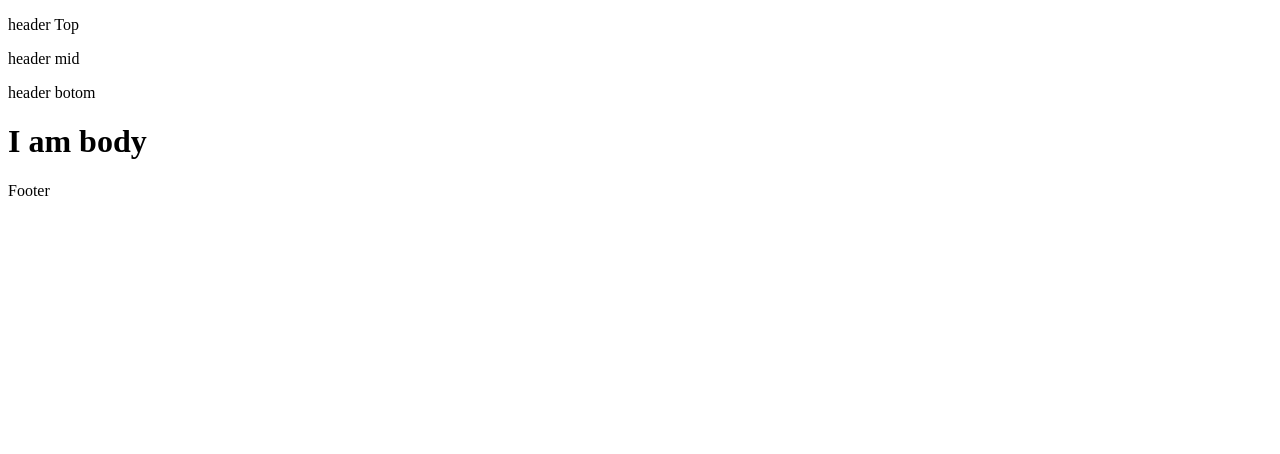
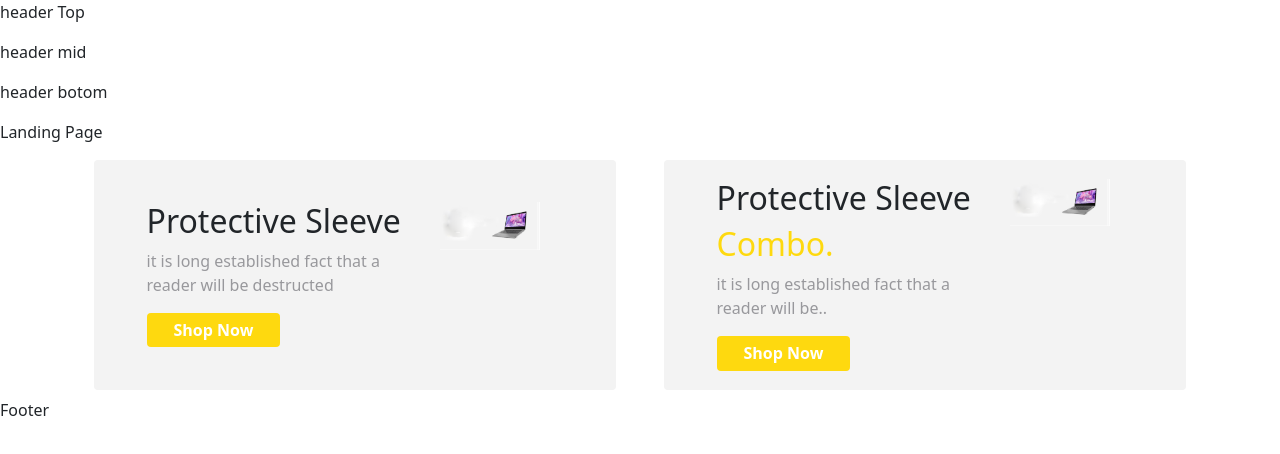
Before and after one commit to siam88/ecom_landing_page_demo, a React (Create React App) app: page / in a window 1280 px wide. Shown: the top 454 px of the page. Built offline with nearby package versions, Linux system fonts and the light colour scheme.

Commit message:
#5 still processing. Done creating card view

```diff
--- a/package.json
+++ b/package.json
@@ -7,6 +7,7 @@
     "@testing-library/react": "^11.2.7",
     "@testing-library/user-event": "^12.8.3",
     "react": "^17.0.2",
+    "react-bootstrap": "^1.6.1",
     "react-dom": "^17.0.2",
     "react-redux": "^7.2.4",
     "react-scripts": "4.0.3",
--- a/public/index.html
+++ b/public/index.html
@@ -15,6 +15,12 @@
       user's mobile device or desktop. See https://developers.google.com/web/fundamentals/web-app-manifest/
     -->
     <link rel="manifest" href="%PUBLIC_URL%/manifest.json" />
+    <link
+  rel="stylesheet"
+  href="https://cdn.jsdelivr.net/npm/bootstrap@5.0.2/dist/css/bootstrap.min.css"
+  integrity="sha384-EVSTQN3/azprG1Anm3QDgpJLIm9Nao0Yz1ztcQTwFspd3yD65VohhpuuCOmLASjC"
+  crossorigin="anonymous"
+/>
     <!--
       Notice the use of %PUBLIC_URL% in the tags above.
       It will be replaced with the URL of the `public` folder during the build.
--- a/src/App.js
+++ b/src/App.js
@@ -1,10 +1,13 @@
 
 import './App.css';
+import LandingPage from './containers/landingPage/LandingPage';
 import Layout from './hoc/layout/layout';
 
 function App() {
   return (
-   <Layout><h1>I am body</h1></Layout>
+    <Layout>
+      <LandingPage />
+    </Layout>
   );
 }
 
--- /dev/null
+++ b/src/components/product/productFeature/ProductFeature.css
@@ -0,0 +1,37 @@
+.customCardStyle {
+  display: flex;
+  justify-content: center;
+  align-items: center;
+  height: 200px;
+  padding: 22% 7%;
+  border: none;
+
+}
+/* @media (min-width: 992px) and (max-width: 1199.98px)  {
+    .customCardStyle {
+
+
+        height: 270px;
+        padding: 15% 3%;
+      }
+} */
+@media (min-width: 768px) and (max-width: 991.98px) {
+    .customCardStyle {
+
+        height: 270px;
+        padding: 15% 3%;
+      }
+ }
+ @media (min-width: 576px) and (max-width: 767.98px){
+    .customCardStyle {
+
+        height: 250px;
+        padding: 20% 3%;
+      }
+ }
+ @media (max-width: 575.98px)  {
+    .customCardStyle {
+        height: 250px;
+        padding: 20% 3%;
+      }
+ }
--- /dev/null
+++ b/src/components/product/productFeature/ProductFeature.jsx
@@ -0,0 +1,56 @@
+import React from 'react';
+import { Row, Col, Container } from 'react-bootstrap'
+import { featureProductData } from '../../../data'
+import './ProductFeature.css'
+
+const ProductFeature = () => {
+    return <>
+        <Container >
+            <Row>
+                {featureProductData.map((e, i) => {
+
+                    return <Col xs={12} md={6} sm={12} lg={6}>
+                        <Cards value={e} key={i} />
+                    </Col>
+
+                })}
+
+
+            </Row>
+
+
+
+
+
+        </Container>
+    </>
+}
+export default ProductFeature
+
+const Cards = (props) => {
+    console.log(props.value)
+    return <div className="container">
+        <div className="row">
+
+            <div className="card customCardStyle mb-2" style={{ backgroundColor: "#F3F3F3" }} >
+                <div className="card-body">
+                    <div className="row">
+                        <div className="col-lg-8 col-md-7 col-sm-12 col-xs-8">
+
+                            <h2 classNameName="card-title">{props.value && props.value.title}</h2>
+                            <h2 classNameName="card-subtitle mb-2 " style={{ color: "#FED90F " }}>{props.value && props.value.subTitle}</h2>
+
+                            <p classNameName="card-text" style={{ color: "#98989C", fontWeight: "500" }}>{props.value.desc && props.value.desc}</p>
+                            <button type="button" className="btn btn-warning " style={{ padding: "2% 10%", color: "white", fontWeight: "bold", background: "#FED90F", border: "none" }}>Shop Now</button>
+                        </div>
+                        <div className="col-lg-4 col-md-5 col-sm-12 col-xs-4 text-right">
+                            <img src={props.value.img} alt="sans" width="100px" />
+                        </div>
+                    </div>
+                </div>
+            </div>
+
+        </div>
+    </div>
+
+}
--- a/src/containers/landingPage/LandingPage.jsx
+++ b/src/containers/landingPage/LandingPage.jsx
@@ -0,0 +1,11 @@
+import React, { useEffect, useState } from 'react';
+import ProductFeature from '../../components/product/productFeature/ProductFeature';
+
+
+const LandingPage = () => {
+    return <>
+        <p>Landing Page</p>
+        <ProductFeature />
+    </>
+}
+export default LandingPage
--- /dev/null
+++ b/src/data.jsx
@@ -0,0 +1,15 @@
+import  fpOne from  "./assets/f1.png"
+
+export const featureProductData=[
+    {
+        title:"Protective Sleeve",
+        desc:"it is long established fact that  a reader will be destructed",
+        img:fpOne
+    },
+    {
+        title:"Protective Sleeve",
+        subTitle:"Combo.",
+        desc:"it is long established fact that  a reader will be..",
+        img:fpOne
+    }
+]
--- a/src/hoc/layout/layout.jsx
+++ b/src/hoc/layout/layout.jsx
@@ -5,7 +5,7 @@ import Header from '../../components/header/Header';
 
 const Layout = (props) => {
     return <>
-        <Header />
+        <Header/>
         {props.children}
         <Footer/>
     </>
```
Also changed, not shown: src/assets/f1.png (added), 1 other file (tests, documents, lock files or other folders).
